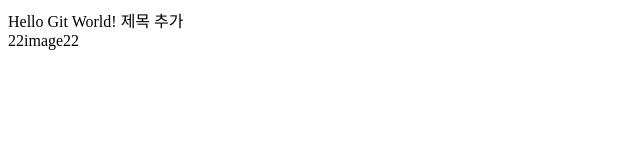
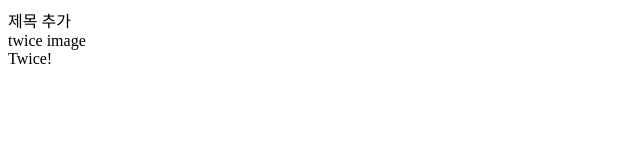
Before and after one commit to ajou-lecture-KEHP/my-git-project, a plain HTML site: page index.html in a window 1280 px wide. Shown: the whole page, without its empty margins (0-640 px from the left). Drawn offline with Linux system fonts and the light colour scheme.

Commit message:
add body twice

```diff
--- a/index.html
+++ b/index.html
@@ -1,6 +1,5 @@
-<html>Hello Git World!</html>
+<html>
 <head>제목 추가</head>
-<body>
-	<div>22image22</div>
-
-</body>
+<div>twice image</div>
+<div>Twice!</div>
+</html>
```
